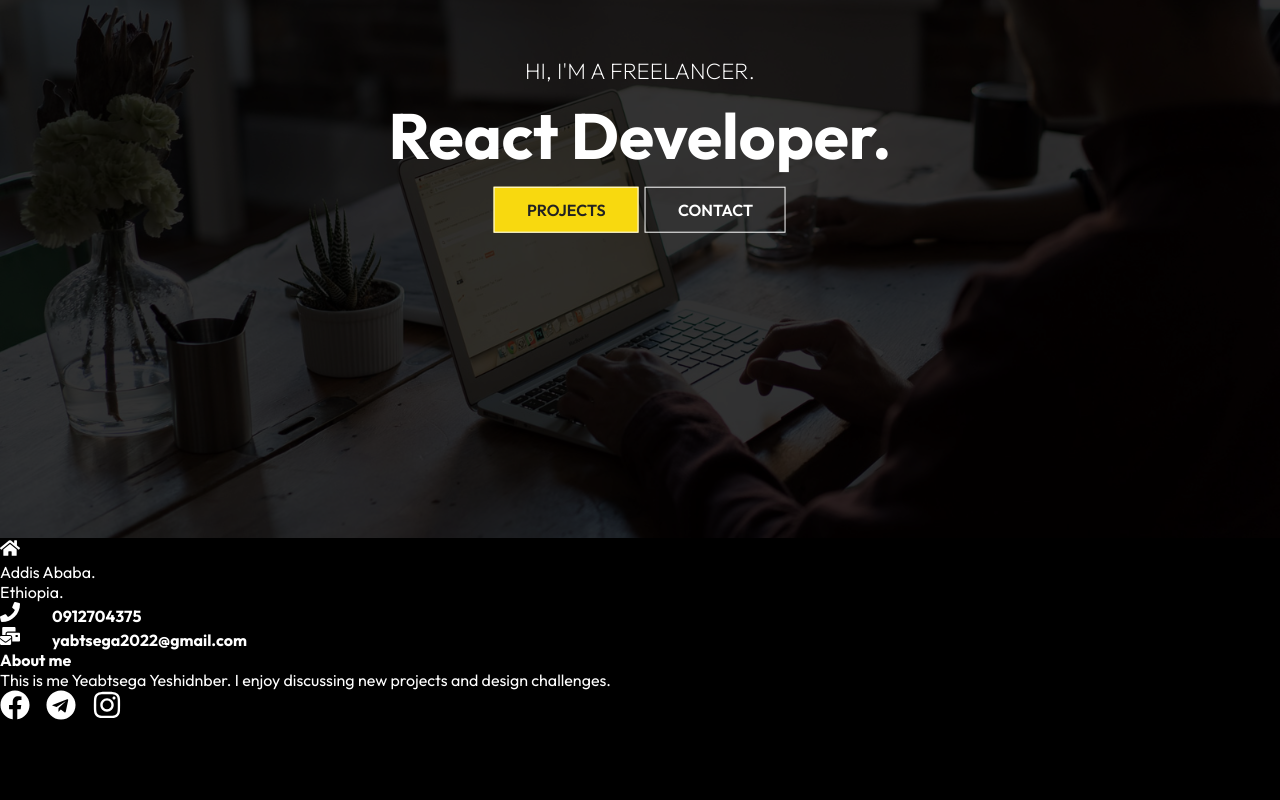
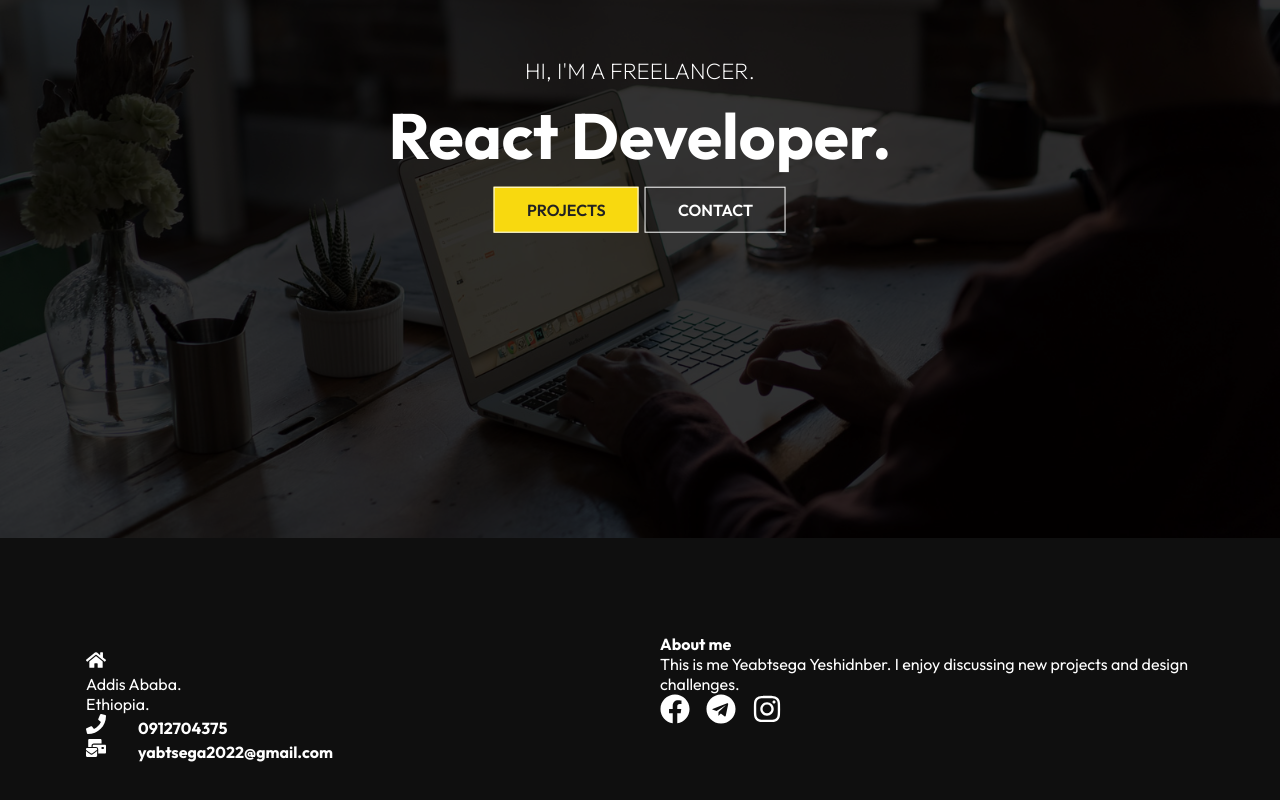
Before and after one commit to yeabtsega45/My-Portfolio, a React (Create React App) app: page / in a window 1280 px wide. Shown: the part 262-1062 px from the top of the page. Before the commit the page ends 986 px from the top, so only its background shows below. Built offline with nearby package versions, Linux system fonts and the light colour scheme.

Commit message:
styling footer

```diff
--- a/src/Components/Footer.css
+++ b/src/Components/Footer.css
@@ -0,0 +1,19 @@
+.footer {
+    width: 100%;
+    padding: 6rem 0;
+    background-color: rgba(19, 19, 19, 0.8);
+}
+.footer-container {
+    max-width: 1140px;
+    margin: auto;
+    display: grid;
+    grid-template-columns: repeat(2, 1fr);
+    grid-gap: 40px;
+}
+.left {
+    height: 100%;
+    max-width: 100%;
+    display: flex;
+    flex-direction: column;
+    padding: 1rem;
+}
```
